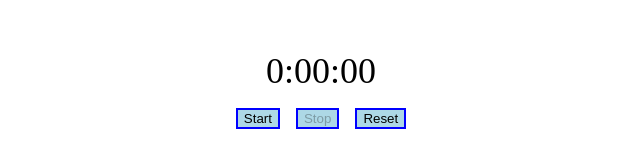
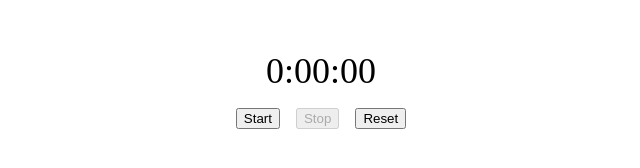
Before and after one commit to momo-gram/Stopwatch_20231031, a plain HTML site: page index.html in a window 1280 px wide. Shown: the whole page, without its empty margins (319-959 px from the left). Drawn offline with Linux system fonts and the light colour scheme.

Commit message:
Update styles.css

```diff
--- a/styles.css
+++ b/styles.css
@@ -14,6 +14,4 @@
 /* ボタンのスタイリング */
 .controls button {
     margin: 5px;
-    background-color: lightblue; /* ボタンの背景色を水色に設定 */
-    border: 2px solid blue; /* ボタンの外枠を太くする */
 }
```
